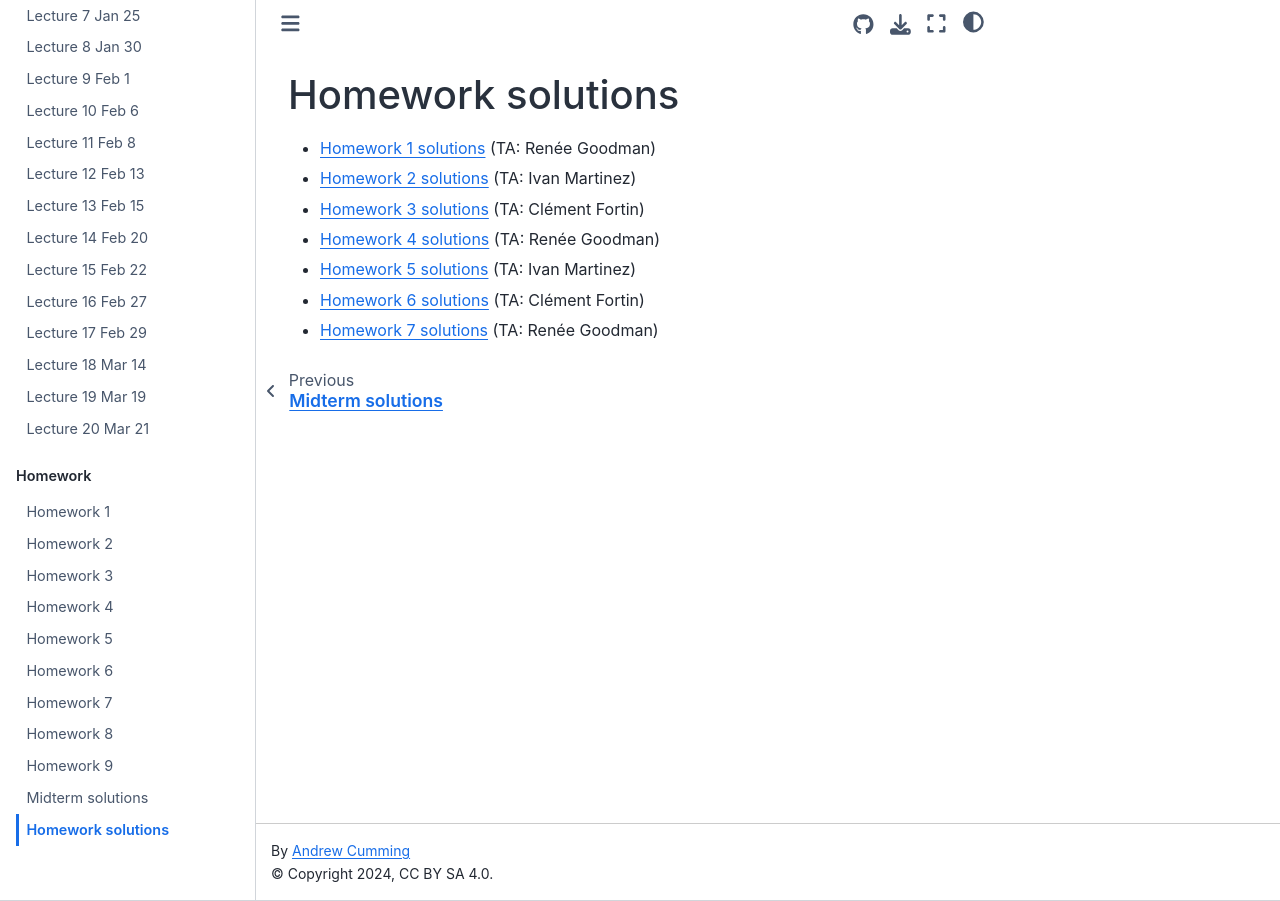
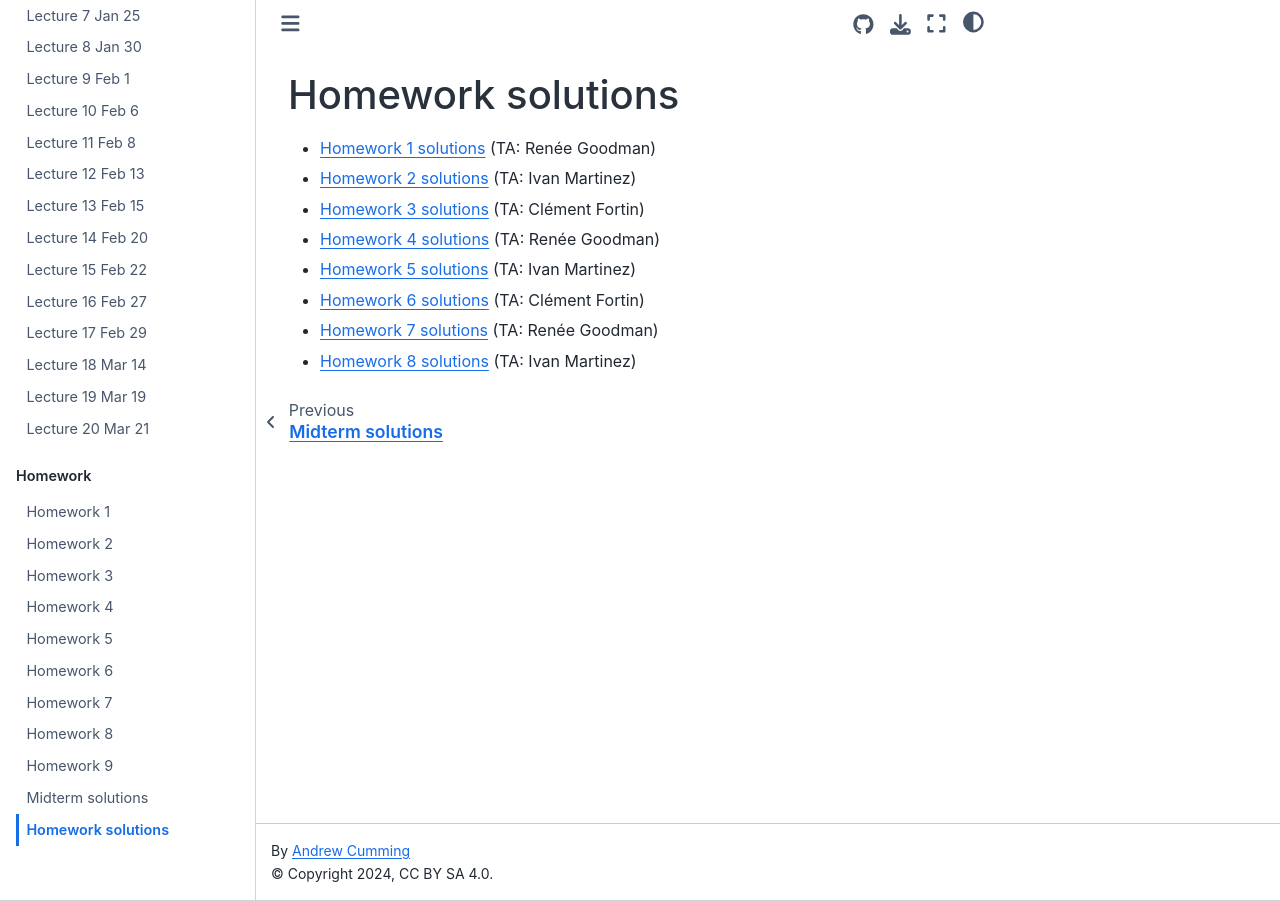
Before and after one commit to andrewcumming/phys457, a Jupyter Book: the page built from homework_solutions.md, in a window 1280 px wide. Built offline with Jupyter Book 1.0.4 settings and Sphinx 7.4.7 and the Sphinx Book theme 1.1.4, drawn with Linux system fonts in a browser that asks for light colours.

Commit message:
Add hw8 sol

```diff
--- a/homework_solutions.md
+++ b/homework_solutions.md
@@ -13,3 +13,5 @@
 - [Homework 6 solutions](https://github.com/andrewcumming/phys457/blob/main/hw6_solutions.pdf) (TA: Clément Fortin)
 
 - [Homework 7 solutions](https://github.com/andrewcumming/phys457/blob/main/hw7_solutions.pdf) (TA: Renée Goodman)
+
+- [Homework 8 solutions](https://github.com/andrewcumming/phys457/blob/main/hw8_solutions.pdf) (TA: Ivan Martinez)
```
Also changed, not shown: 1 other file.
